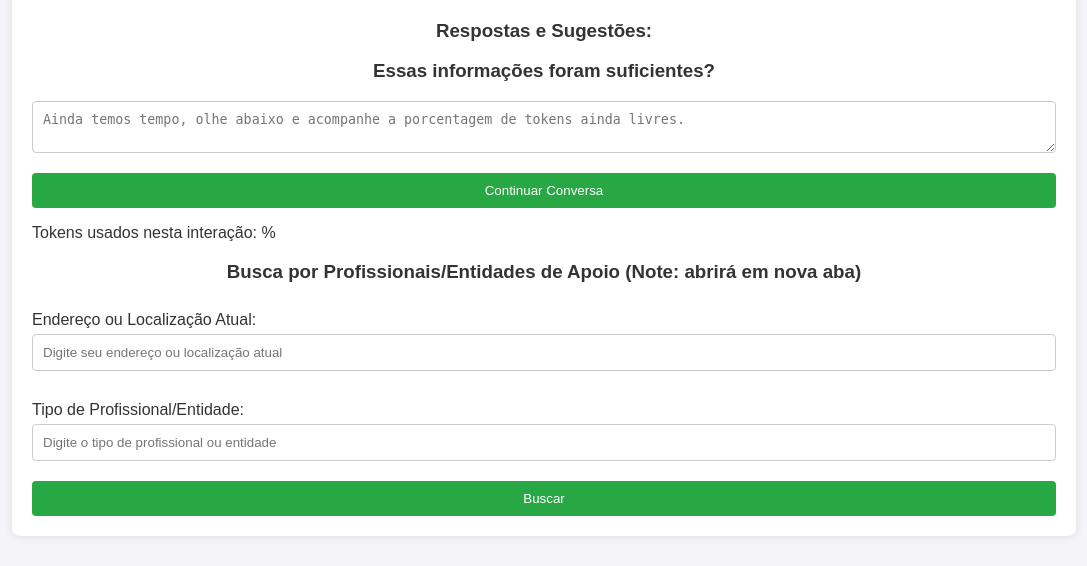
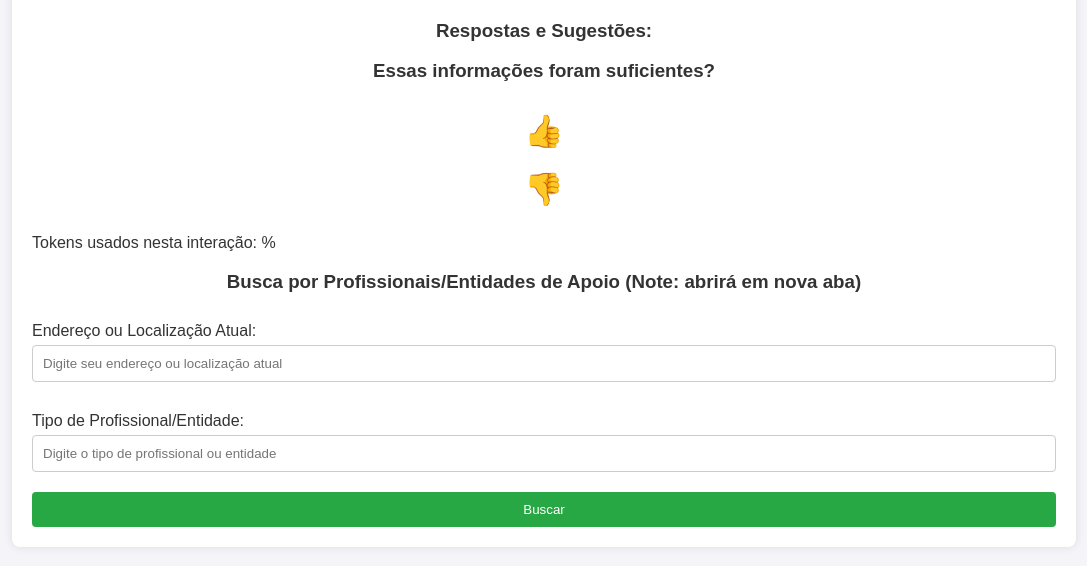
Before and after one commit to JoaoCarlosOrquiza/iaemotiondecisionmaking, a Flask app: template templates/results.html in a window 1280 px wide. Shown: the part 215-781 px from the top of the page, without its empty margins (96-1183 px from the left). Run offline with Flask 2, Linux system fonts and the light colour scheme; the template is opened without the code that fills it, so the values that code supplies are empty.

Commit message:
Atualizações no projeto e melhorias implementadas

```diff
--- a/app.py
+++ b/app.py
@@ -147,6 +147,14 @@
 
     return render_template('professionals.html', professionals=professionals)
 
+@app.route('/feedback', methods=['POST'])
+def feedback():
+    feedback = request.form.get('feedback')
+    if feedback:
+        # Lógica para processar o feedback e ajustar os algoritmos
+        pass
+    return redirect(url_for('index'))
+
 @app.route('/final')
 def final():
     return render_template('final.html')
--- a/static/css/styles.css
+++ b/static/css/styles.css
@@ -71,3 +71,23 @@
     border: 1px solid #ccc;
     border-radius: 4px;
 }
+
+/* Estilo para os botões de feedback */
+#feedback-form {
+    text-align: center;
+    margin-top: 20px;
+}
+
+#feedback-form button {
+    font-size: 2em;
+    margin: 0 10px;
+    padding: 10px 20px;
+    background-color: transparent;
+    border: none;
+    cursor: pointer;
+}
+
+#feedback-form button:hover {
+    background-color: #f0f0f0;
+    border-radius: 50%;
+}
--- a/templates/results.html
+++ b/templates/results.html
@@ -25,9 +25,10 @@
                 <p>{{ additional_info }}</p>
             {% endif %}
             <h3>Essas informações foram suficientes?</h3>
-            <form id="feedback-form" method="POST" action="/continue">
-                <textarea id="previous_answer" name="previous_answer" placeholder="Ainda temos tempo, olhe abaixo e acompanhe a porcentagem de tokens ainda livres."></textarea>
-                <button type="submit">Continuar Conversa</button>
+            <form id="feedback-form" method="POST" action="/feedback">
+                <input type="hidden" id="feedback" name="feedback">
+                <button type="button" onclick="submitFeedback('👍')">👍</button>
+                <button type="button" onclick="submitFeedback('👎')">👎</button>
             </form>
             <p>Tokens usados nesta interação: {{ tokens_used }}%</p>
             <h3>Busca por Profissionais/Entidades de Apoio (Note: abrirá em nova aba)</h3>
@@ -62,6 +63,11 @@
                 alert('Geolocalização não é suportada pelo seu navegador. Por favor, insira sua localização manualmente.');
             }
         });
+
+        window.submitFeedback = function(feedback) {
+            document.getElementById('feedback').value = feedback;
+            document.getElementById('feedback-form').submit();
+        }
     </script>
 </body>
 </html>
```
Also changed, not shown: static/js/script.js (+21 -0 lines).
